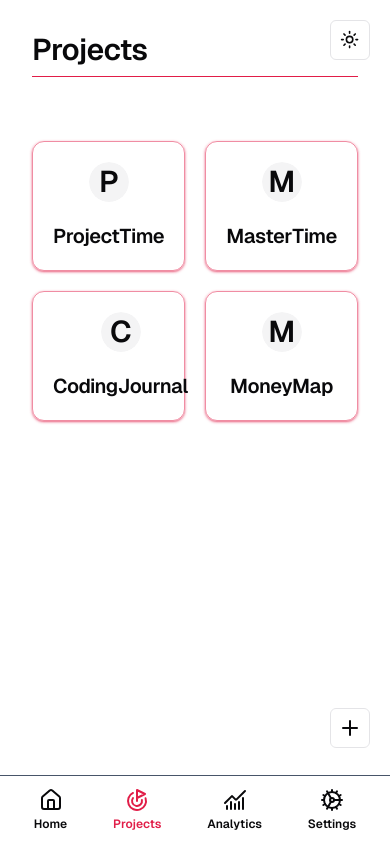
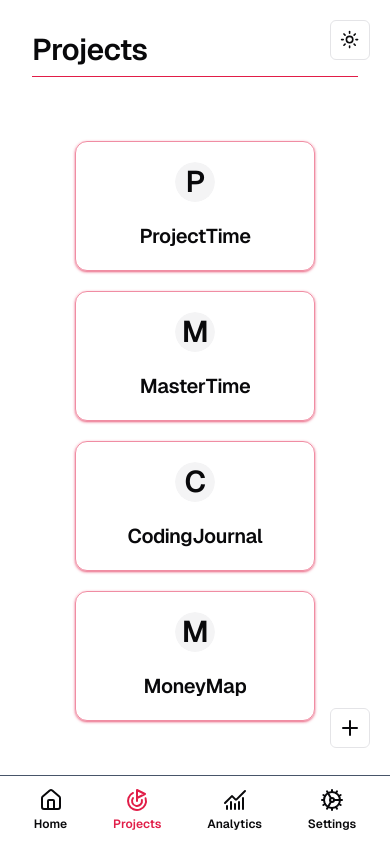
Before and after one commit to ManjiCoder/ProjectTime, a Next.js app: page /projects in a window 390 px wide. Built offline with nearby package versions, Linux system fonts and the light colour scheme.

Commit message:
projects page design done

```diff
--- a/src/pages/projects/index.tsx
+++ b/src/pages/projects/index.tsx
@@ -13,7 +13,7 @@ export default function Projects() {
         Projects
       </h2>
 
-      <section className='grid grid-cols-2 sm:grid-cols-2 md:grid-cols-3 lg:grid-cols-4 gap-5 place-items-center'>
+      <section className='grid min-[400px]:grid-cols-2 md:grid-cols-3 lg:grid-cols-4 gap-5 place-items-center'>
         {/* All Projects will shown here */}
 
         {Object.keys(projects).length !== 0 &&
@@ -30,7 +30,7 @@ export default function Projects() {
                     {key.charAt(0)}
                   </AvatarFallback>
                 </Avatar>
-                <h4 className='scroll-m-20 text-xl font-semibold tracking-tight'>
+                <h4 className='scroll-m-20 text-xl font-semibold tracking-tight line-clamp-1'>
                   {key}
                 </h4>
               </Link>
```
